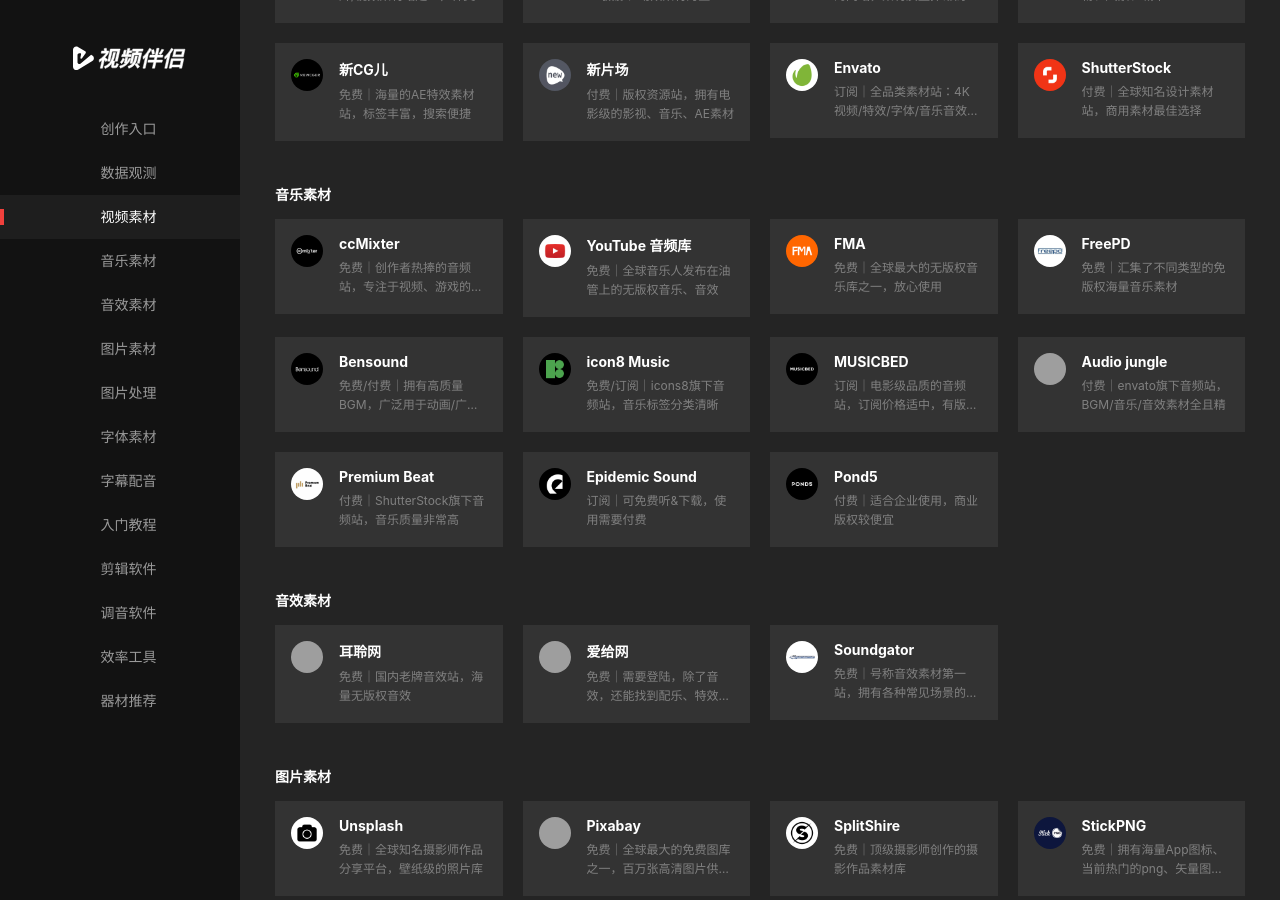
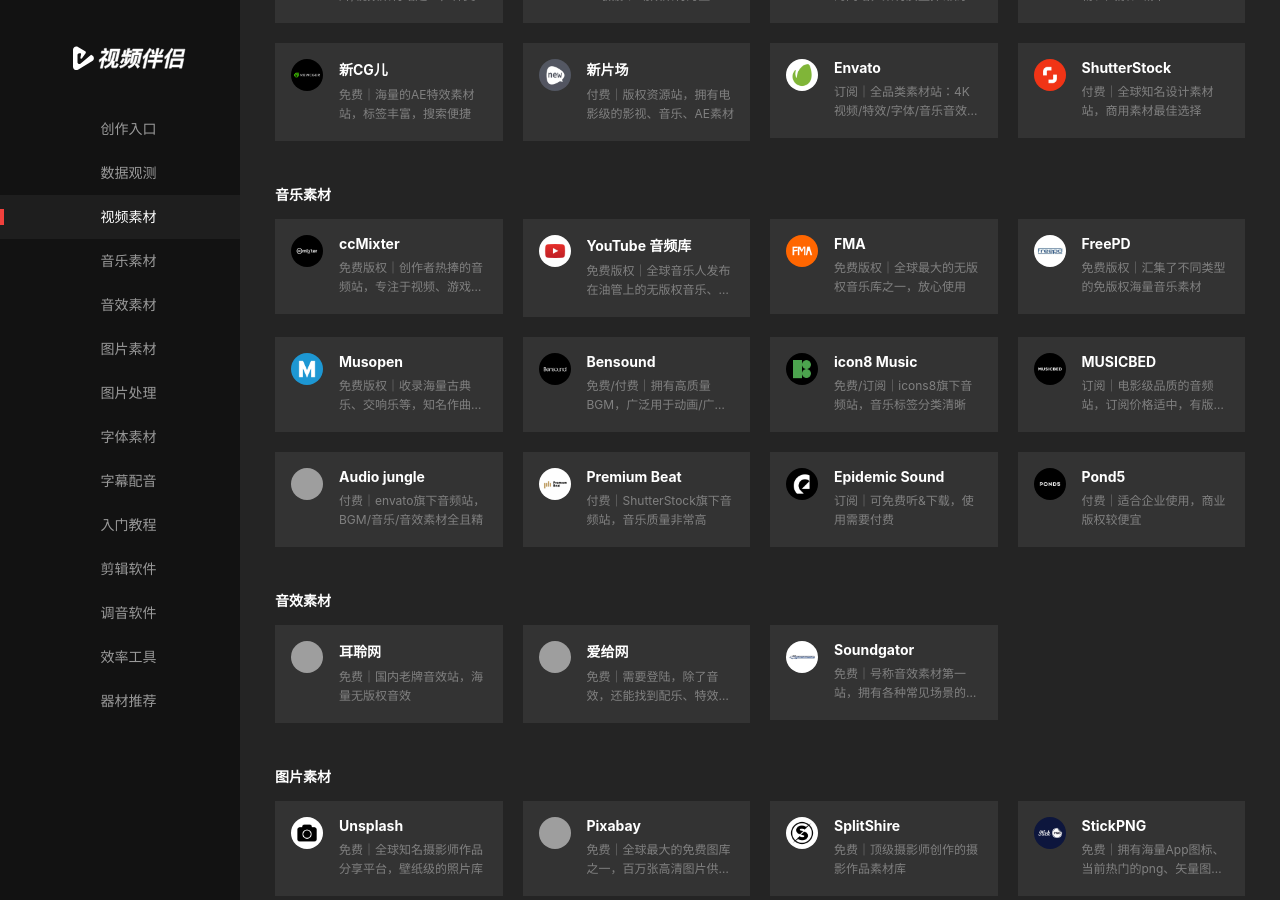
Before and after one commit to tinyao/spbv, a Jekyll site: the page built from index.html, in a window 1280 px wide and 900 px high, scrolled down 620 px. Built offline with Jekyll 4.4.1, drawn with Linux system fonts in a browser that asks for light colours; comment, search, counter and statistics services are not loaded; grey boxes are pictures that could not be loaded.

Commit message:
Update 配置 “navs”

```diff
--- a/_data/navs.yml
+++ b/_data/navs.yml
@@ -90,19 +90,23 @@
       - name: ccMixter
         icon: /assets/uploads/ccmixter.jpg
         url: http://dig.ccmixter.org/
-        description: 免费｜创作者热捧的音频站，专注于视频、游戏的BGM
+        description: 免费版权｜创作者热捧的音频站，专注于视频、游戏的BGM
       - name: YouTube 音频库
         icon: /assets/uploads/youtube-audiolibrary.jpg
         url: https://www.youtube.com/audiolibrary
-        description: 免费｜全球音乐人发布在油管上的无版权音乐、音效
+        description: 免费版权｜全球音乐人发布在油管上的无版权音乐、音效
       - name: FMA
         icon: /assets/uploads/FMA.jpg
         url: https://freemusicarchive.org/
-        description: 免费｜全球最大的无版权音乐库之一，放心使用
+        description: 免费版权｜全球最大的无版权音乐库之一，放心使用
       - name: FreePD
         icon: /assets/uploads/FreePD.jpg
         url: https://freepd.com/
-        description: 免费｜汇集了不同类型的免版权海量音乐素材
+        description: 免费版权｜汇集了不同类型的免版权海量音乐素材
+      - name: Musopen
+        icon: /assets/uploads/05musopen.png
+        url: https://musopen.org
+        description: 免费版权｜收录海量古典乐、交响乐等，知名作曲家的传世经典乐章
       - name: Bensound
         icon: /assets/uploads/Bensound.jpg
         url: https://www.bensound.com/
```
Also changed, not shown: assets/uploads/05musopen.png (added).
